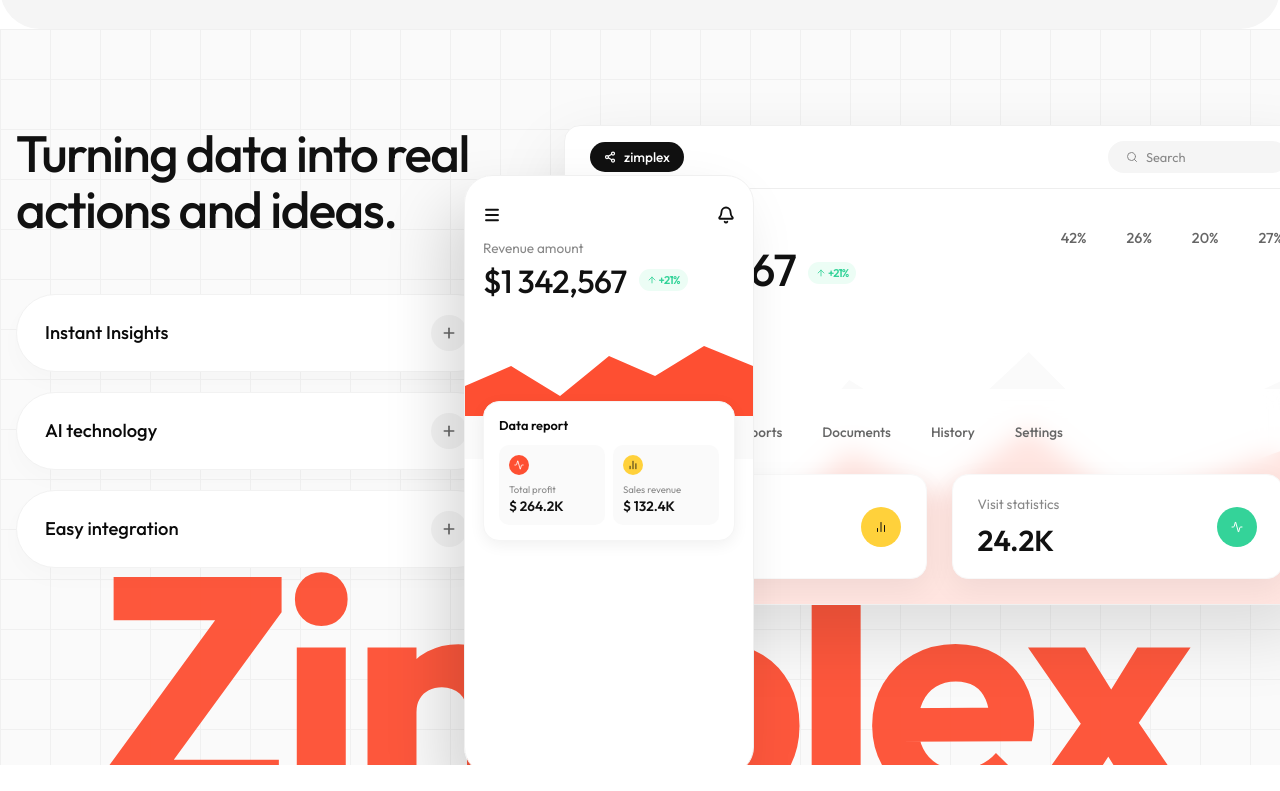
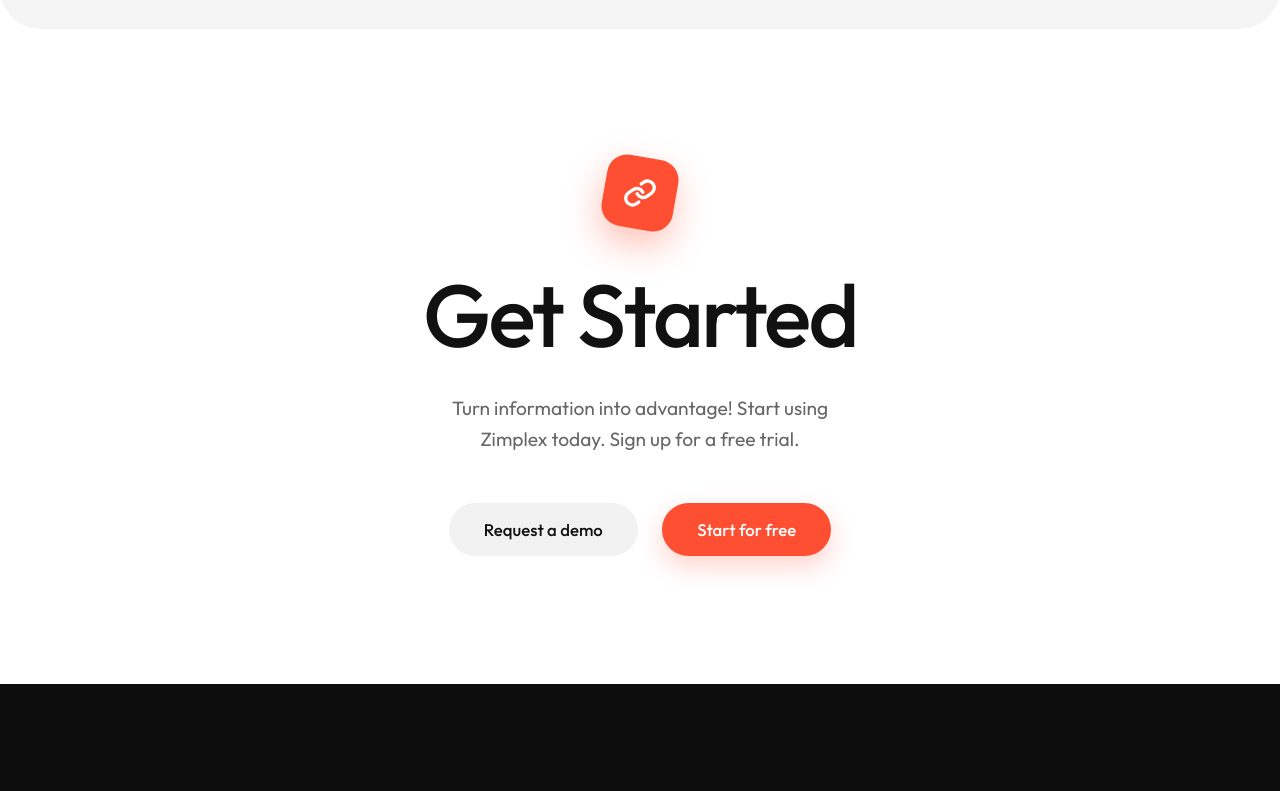
Before and after one commit to saavithrii/zimplex-seo, a Next.js app: page / in a window 1280 px wide. Shown: the part 1560-2351 px from the top of the page. Built offline with nearby package versions, Linux system fonts and the light colour scheme.

Commit message:
feat: remove 'Turning Data into Actions' section

```diff
--- a/src/app/page.tsx
+++ b/src/app/page.tsx
@@ -366,134 +366,7 @@
         </div>
       </section>
 
-      {/* ===== Section 3.5: Turning Data into Actions ===== */}
-      <section className="actions-section">
-        <div className="actions-bg-grid"></div>
 
-        <div className="actions-container">
-          <div className="actions-content-row">
-            {/* Left Column */}
-            <div className="actions-text-col">
-              <h2 className="actions-heading">Turning data into real<br/>actions and ideas.</h2>
-
-              <div className="accordion-list">
-                <div className="accordion-item">
-                  <span>Instant Insights</span>
-                  <button className="accordion-btn"><Plus size={16} strokeWidth={2.5}/></button>
-                </div>
-                <div className="accordion-item">
-                  <span>AI technology</span>
-                  <button className="accordion-btn"><Plus size={16} strokeWidth={2.5}/></button>
-                </div>
-                <div className="accordion-item">
-                  <span>Easy integration</span>
-                  <button className="accordion-btn"><Plus size={16} strokeWidth={2.5}/></button>
-                </div>
-              </div>
-            </div>
-
-            {/* Right Column: Devices Mockup */}
-            <div className="devices-mockup-col">
-               {/* Tablet */}
-               <div className="tablet-mockup">
-                  <div className="tablet-screen">
-                    <div className="tablet-header-bar">
-                      <div className="tablet-logo-pill">
-                        <svg width="12" height="12" viewBox="0 0 24 24" fill="none" stroke="currentColor" strokeWidth="2.5" strokeLinecap="round" strokeLinejoin="round">
-                          <circle cx="18" cy="5" r="3"/>
-                          <circle cx="6" cy="12" r="3"/>
-                          <circle cx="18" cy="19" r="3"/>
-                          <line x1="8.59" y1="13.51" x2="15.42" y2="17.49"/>
-                          <line x1="15.41" y1="6.51" x2="8.59" y2="10.49"/>
-                        </svg>
-                        zimplex
-                      </div>
-                      <div className="tablet-search-pill"><Search size={12}/> Search</div>
-                    </div>
-
-                    <div className="tablet-body-content">
-                       <div className="tablet-stats-top">
-                         <div>
-                           <div className="mockup-label">Revenue amount</div>
-                           <div className="mockup-value">$1 342,567 <span className="mockup-badge"><ArrowUp size={10}/> +21%</span></div>
-                         </div>
-                         <div className="tablet-nav-pills">
-                           <span>42%</span><span>26%</span><span>20%</span><span>27%</span>
-                         </div>
-                       </div>
-
-                       <div className="tablet-chart-bars"></div>
-                       <div className="tablet-chart-area"></div>
-
-                       {/* Overlay UI inside tablet */}
-                       <div className="tablet-overlay-ui">
-                         <div className="tablet-nav-bar">
-                           <span className="active">Dashboard</span>
-                           <span>Reports</span>
-                           <span>Documents</span>
-                           <span>History</span>
-                           <span>Settings</span>
-                         </div>
-                         <div className="tablet-cards-row">
-                           <div className="tablet-card">
-                             <div className="mockup-label">Sales revenue</div>
-                             <div className="tablet-card-val">$ 132.4K</div>
-                             <div className="tablet-card-icon-yellow"><BarChart2 size={12}/></div>
-                           </div>
-                           <div className="tablet-card">
-                             <div className="mockup-label">Visit statistics</div>
-                             <div className="tablet-card-val">24.2K</div>
-                             <div className="tablet-card-icon-green"><Activity size={12}/></div>
-                           </div>
-                         </div>
-                       </div>
-                    </div>
-                  </div>
-               </div>
-
-               {/* Phone */}
-               <div className="phone-mockup">
-                  <div className="phone-screen">
-                    <div className="phone-notch"></div>
-                    <div className="phone-header-icons">
-                       <Menu size={18} strokeWidth={2.5} /> <Bell size={18} strokeWidth={2.5} />
-                    </div>
-                    <div className="phone-body-content">
-                       <div className="mockup-label">Revenue amount</div>
-                       <div className="mockup-value" style={{fontSize: "2rem"}}>$1 342,567 <span className="mockup-badge"><ArrowUp size={10}/> +21%</span></div>
-
-                       <div className="phone-chart-area"></div>
-                       <div className="phone-chart-bars"></div>
-
-                       <div className="phone-report-card">
-                          <div className="phone-card-title">Data report</div>
-                          <div className="phone-report-grid">
-                             <div className="phone-report-stat">
-                                <div className="phone-stat-icon-red"><Activity size={10} color="white"/></div>
-                                <div>
-                                  <div className="phone-stat-label">Total profit</div>
-                                  <div className="phone-stat-val">$ 264.2K</div>
-                                </div>
-                             </div>
-                             <div className="phone-report-stat">
-                                <div className="phone-stat-icon-yellow"><BarChart2 size={10}/></div>
-                                <div>
-                                  <div className="phone-stat-label">Sales revenue</div>
-                                  <div className="phone-stat-val">$ 132.4K</div>
-                                </div>
-                             </div>
-                          </div>
-                       </div>
-                    </div>
-                  </div>
-               </div>
-            </div>
-          </div>
-
-          {/* Giant Red Text */}
-          <div className="giant-bg-text">Zimplex</div>
-        </div>
-      </section>
 
       {/* ===== Section 4: Get Started (Final Section) ===== */}
       <section className="get-started-section">
```
